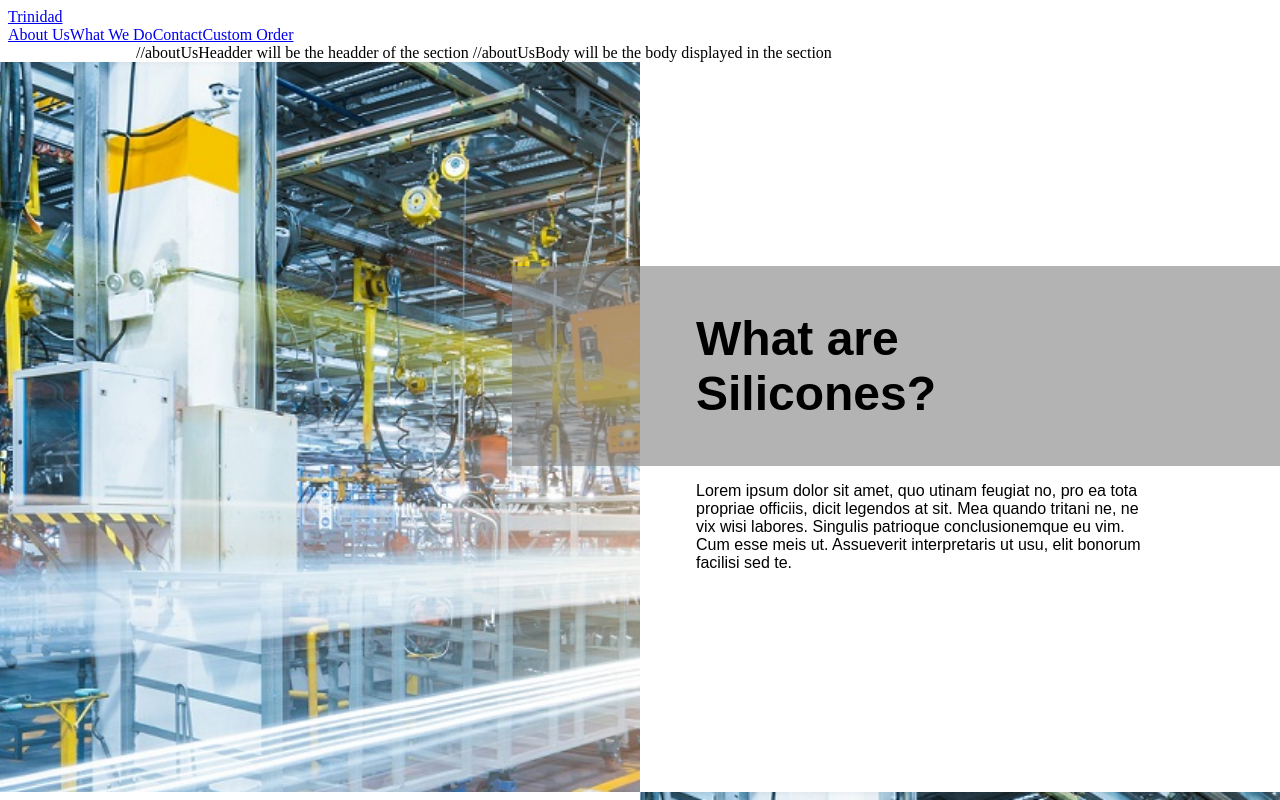
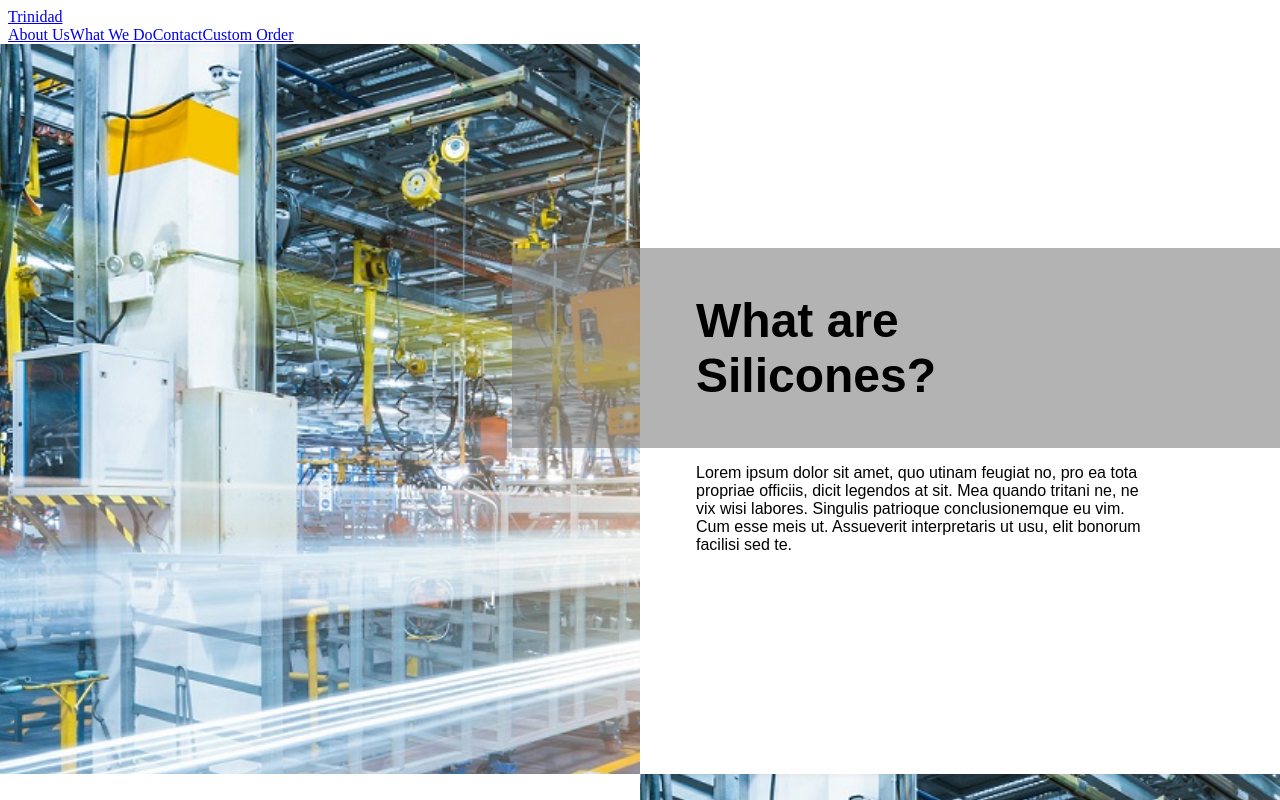
Before and after one commit to AurlinD/trinidad, a React (Create React App) app in the folder client/: page /about_us in a window 1280 px wide. Shown: the top 800 px of the page. Built offline with nearby package versions, Linux system fonts and the light colour scheme.

Commit message:
can now pass image name in aboutUsBox component paramaters

```diff
--- a/client/src/components/AboutUsBox.js
+++ b/client/src/components/AboutUsBox.js
@@ -15,7 +15,7 @@ export default class AboutUsBox extends Component {
         <p> {this.props.aboutUsBody} </p>
       </div>
       <div class="about-us-img-box">
-        <img class="about-us-img" src="/lib/test.png" />
+        <img class="about-us-img" src={`/lib/${this.props.imgName}`} />
       </div>
     </div>
     );
--- a/client/src/components/pages/AboutUs.js
+++ b/client/src/components/pages/AboutUs.js
@@ -5,23 +5,23 @@ import AboutUsBox from "../AboutUsBox.js";
 export default function AboutUs() {
   return <div class="page">
 
-  //aboutUsHeadder will be the headder of the section
-  //aboutUsBody will be the body displayed in the section
-
   <AboutUsBox
     alignRight={true}
     aboutUsHeadder="What are Silicones?"
     aboutUsBody="Lorem ipsum dolor sit amet, quo utinam feugiat no, pro ea tota propriae officiis, dicit legendos at sit. Mea quando tritani ne, ne vix wisi labores. Singulis patrioque conclusionemque eu vim. Cum esse meis ut. Assueverit interpretaris ut usu, elit bonorum facilisi sed te."
+    imgName="test.png"
   />
   <AboutUsBox
     alignRight={false}
     aboutUsHeadder="Why Trinidad & Tobago?"
     aboutUsBody="Access to sand and carbon, with easy access to shipping lanes"
+    imgName="test.png"
   />
   <AboutUsBox
     alignRight={true}
     aboutUsHeadder="Why Partner With Us?"
     aboutUsBody="High quality product at competitive prices, Lorem ipsum dolor sit amet, quo utinam feugiat no, pro ea tota propriae officiis,"
+    imgName="test.png"
   />
   </div>
 }
```
